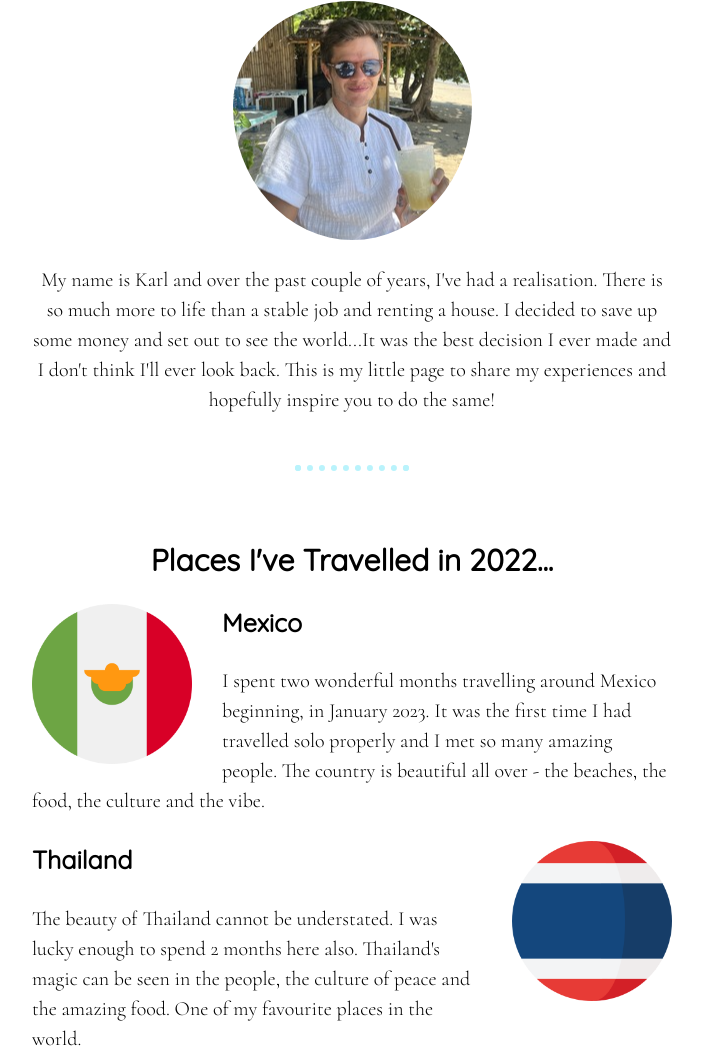
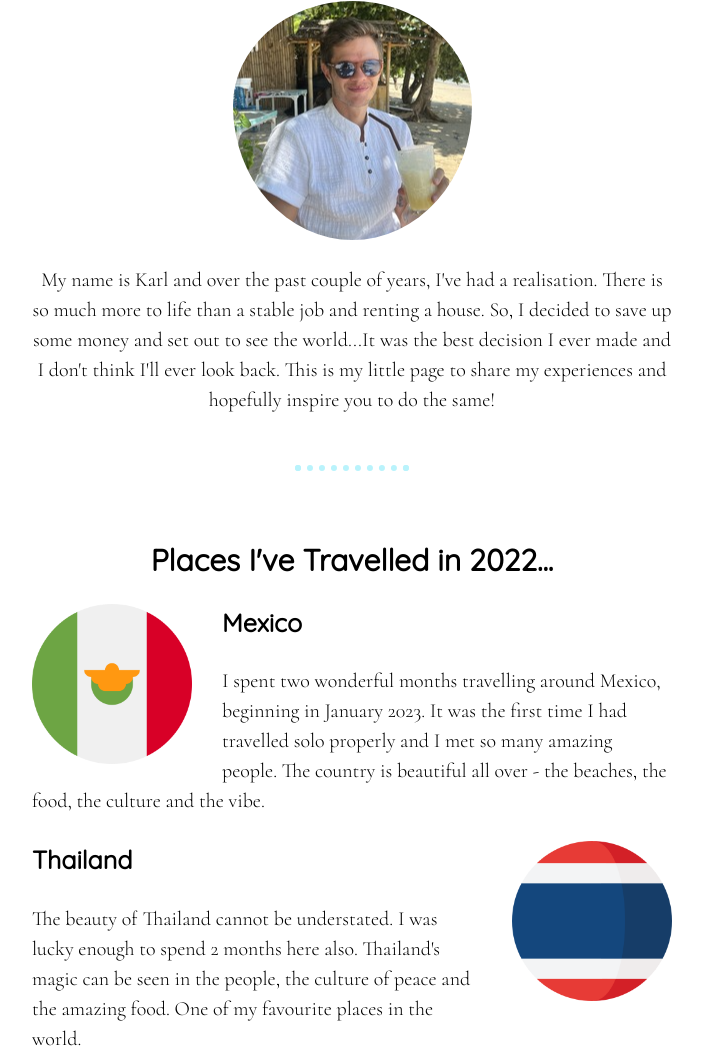
Before and after one commit to karlmiles89/travelsite, a plain HTML site: page index.html in a window 1280 px wide. Shown: the part 727-1789 px from the top of the page, without its empty margins (288-991 px from the left). Drawn offline with Linux system fonts and the light colour scheme; a web font is replaced by a local one.

Commit message:
Update index.html

```diff
--- a/index.html
+++ b/index.html
@@ -21,7 +21,7 @@
     <div class="profile">
     <h2>Hello, Bonjour, Hola, Ciao.</h2>
       <img class="profile-pic" src="images/profile.jpeg" alt="profile-img">
-      <p class="intro-paragraph">My name is Karl and over the past couple of years, I've had a realisation. There is so much more to life than a stable job and renting a house. I decided to save up some money and set out to see the world...It was the best decision I ever made and I don't think I'll ever look back. This is my little page to share my experiences and hopefully inspire you to do the same!</p>
+      <p class="intro-paragraph">My name is Karl and over the past couple of years, I've had a realisation. There is so much more to life than a stable job and renting a house. So, I decided to save up some money and set out to see the world...It was the best decision I ever made and I don't think I'll ever look back. This is my little page to share my experiences and hopefully inspire you to do the same!</p>
     </div>
     <hr>
     <div class="skills">
@@ -29,7 +29,7 @@
       <div class="skill-row">
         <img class="mexico-flag" src="images/mexico.png" alt="mexico-flag">
         <h3>Mexico</h3>
-        <p>I spent two wonderful months travelling around Mexico beginning, in January 2023. It was the first time I had travelled solo properly and I met so many amazing people. The country is beautiful all over - the beaches, the food, the culture and the vibe.</p>
+        <p>I spent two wonderful months travelling around Mexico, beginning in January 2023. It was the first time I had travelled solo properly and I met so many amazing people. The country is beautiful all over - the beaches, the food, the culture and the vibe.</p>
       </div>
       <div class="skill-row">
         <img class="thailand-flag" src="images/thailand.png" alt="thailand-flag">
```
